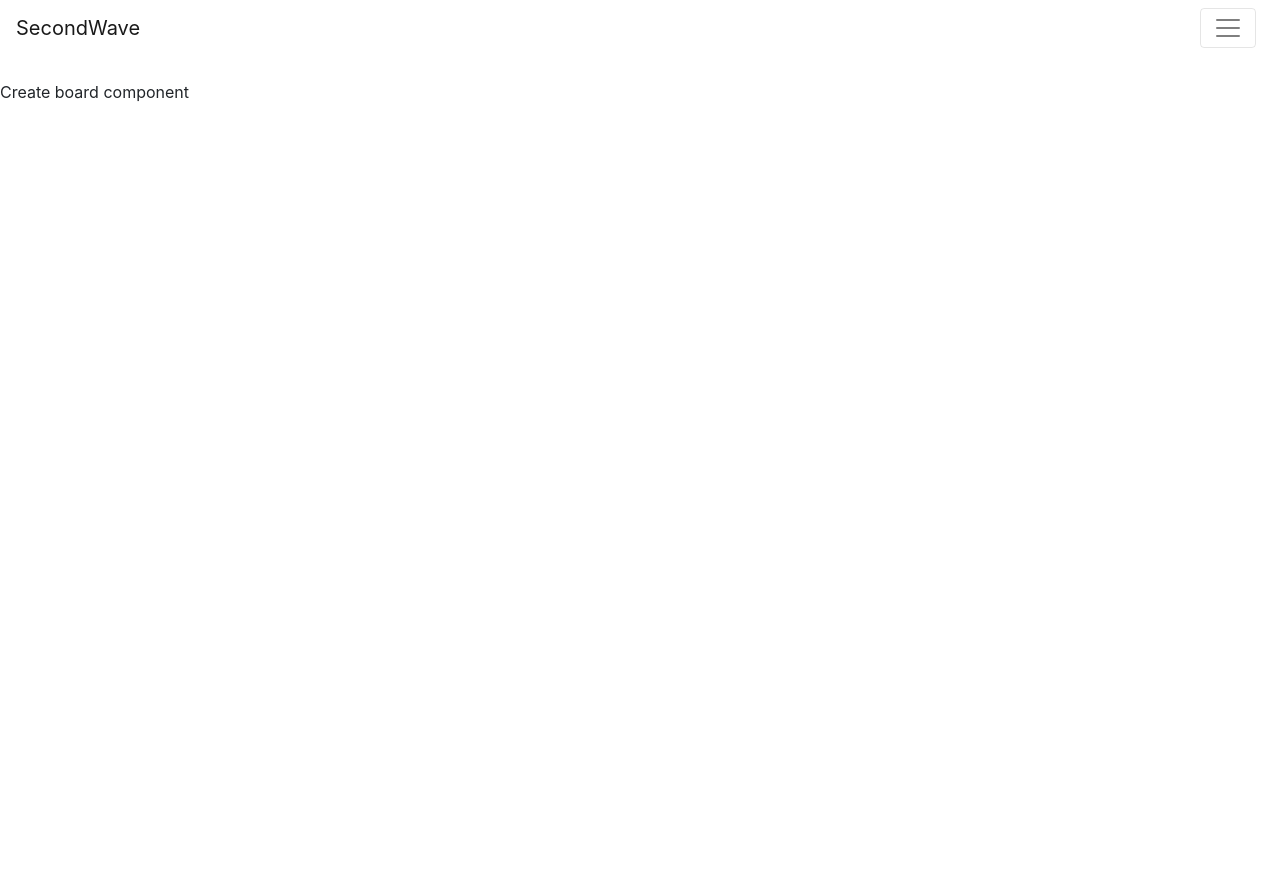
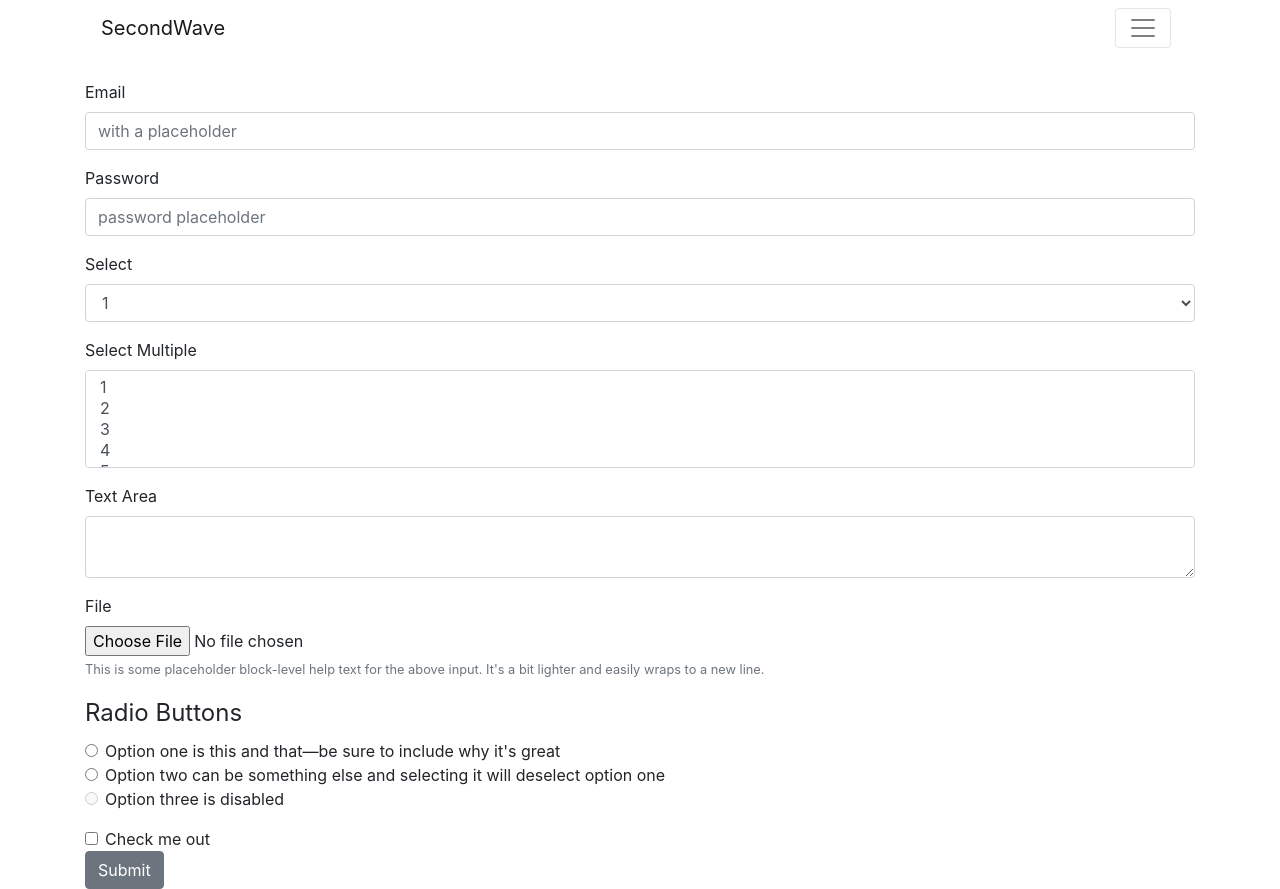
Before and after one commit to ted-scanlan/secondwave, a React (Create React App) app: page /create in a window 1280 px wide. Before the commit the page ends 800 px from the top, so only its background shows below. Built offline with nearby package versions, Linux system fonts and the light colour scheme.

Commit message:
post a board form added - will need to adda foreign key

```diff
--- a/src/App.js
+++ b/src/App.js
@@ -13,11 +13,13 @@ import CreateUser from "./components/create-user.component";
 function App() {
   return (
     <Router>
-    <Navbar1 />
-    <br/>
-    <Route path="/" exact component={BoardsList} />
-    <Route path="/create" exact component={CreateBoard} />
-    <Route path="/user" exact component={CreateUser} />
+    <div className="container">
+      <Navbar1 />
+      <br/>
+      <Route path="/" exact component={BoardsList} />
+      <Route path="/create" exact component={CreateBoard} />
+      <Route path="/user" exact component={CreateUser} />
+    </div>
 
     </Router>
   );
--- a/src/components/create-board.component.js
+++ b/src/components/create-board.component.js
@@ -1,13 +1,78 @@
 import React, { Component } from 'react';
+import { Button, Form, FormGroup, Label, Input, FormText } from 'reactstrap';
 
 class CreateBoard extends Component {
 
   constructor(props) {
     super(props);
     this.state = {
+      description: '',
+      location: '',
+      contact: '',
+      price: 0,
+      date: new Date(),
 
     }
+
+    this.onChangeDescription = this.onChangeDescription.bind(this);
+    this.onChangeLocation = this.onChangeLocation.bind(this);
+    this.onChangePrice = this.onChangePrice.bind(this);
+    this.onChangeContact = this.onChangeContact.bind(this);
+    this.onChangeDate = this.onChangeDate.bind(this);
+
+
   }
+
+  componentDidMount() {     //this function runs right before the component loads on the page
+
+  }
+
+  onChangeDescription(e) {
+    this.setState({
+      description: e.target.value
+    })
+  }
+
+
+  onChangeLocation(e) {
+    this.setState({
+      location: e.target.value
+    })
+  }
+  onChangeContact(e) {
+    this.setState({
+      contact: e.target.value
+    })
+  }
+
+  onChangePrice(e) {
+    this.setState({
+      price: e.target.value
+    })
+  }
+
+  onChangeDate(date) {
+    this.setState({
+      date: date.target.value
+    })
+  }
+
+  onSubmit(e) {
+    e.preventDefault();
+
+    const exercise = {
+      username: this.state.username,
+      description: this.state.description,
+      location: this.state.location,
+      price: this.state.price,
+      date: this.state.date
+    }
+    console.log(exercise);
+
+    window.location = '/';
+
+  }
+
 
 
 
@@ -17,9 +82,76 @@ render() {
 
   return (
 
-    <div>
-    Create board component
-    </div>
+    <Form>
+    <FormGroup>
+      <Label for="exampleEmail">Email</Label>
+      <Input type="email" name="email" id="exampleEmail" placeholder="with a placeholder" />
+    </FormGroup>
+    <FormGroup>
+      <Label for="examplePassword">Password</Label>
+      <Input type="password" name="password" id="examplePassword" placeholder="password placeholder" />
+    </FormGroup>
+    <FormGroup>
+      <Label for="exampleSelect">Select</Label>
+      <Input type="select" name="select" id="exampleSelect">
+        <option>1</option>
+        <option>2</option>
+        <option>3</option>
+        <option>4</option>
+        <option>5</option>
+      </Input>
+    </FormGroup>
+    <FormGroup>
+      <Label for="exampleSelectMulti">Select Multiple</Label>
+      <Input type="select" name="selectMulti" id="exampleSelectMulti" multiple>
+        <option>1</option>
+        <option>2</option>
+        <option>3</option>
+        <option>4</option>
+        <option>5</option>
+      </Input>
+    </FormGroup>
+    <FormGroup>
+      <Label for="exampleText">Text Area</Label>
+      <Input type="textarea" name="text" id="exampleText" />
+    </FormGroup>
+    <FormGroup>
+      <Label for="exampleFile">File</Label>
+      <Input type="file" name="file" id="exampleFile" />
+      <FormText color="muted">
+        This is some placeholder block-level help text for the above input.
+        It's a bit lighter and easily wraps to a new line.
+      </FormText>
+    </FormGroup>
+    <FormGroup tag="fieldset">
+      <legend>Radio Buttons</legend>
+      <FormGroup check>
+        <Label check>
+          <Input type="radio" name="radio1" />{' '}
+          Option one is this and that—be sure to include why it's great
+        </Label>
+      </FormGroup>
+      <FormGroup check>
+        <Label check>
+          <Input type="radio" name="radio1" />{' '}
+          Option two can be something else and selecting it will deselect option one
+        </Label>
+      </FormGroup>
+      <FormGroup check disabled>
+        <Label check>
+          <Input type="radio" name="radio1" disabled />{' '}
+          Option three is disabled
+        </Label>
+      </FormGroup>
+    </FormGroup>
+    <FormGroup check>
+      <Label check>
+        <Input type="checkbox" />{' '}
+        Check me out
+      </Label>
+    </FormGroup>
+    <Button>Submit</Button>
+  </Form>
   );
 }
 }
--- a/src/components/navbar.component.js
+++ b/src/components/navbar.component.js
@@ -16,10 +16,13 @@ const Navbar1 = (props) => {         // this is a function component rather than
         <Collapse isOpen={!collapsed} navbar>
           <Nav navbar>
             <NavItem>
-              <NavLink href="/components/">Login</NavLink>
+              <NavLink href="/login">Login</NavLink>
             </NavItem>
             <NavItem>
-              <NavLink href="https://github.com/reactstrap/reactstrap">Search for a board</NavLink>
+              <NavLink href="/user">Sign up</NavLink>
+            </NavItem>
+            <NavItem>
+              <NavLink href="/create">Post a board</NavLink>
             </NavItem>
           </Nav>
         </Collapse>
```
Also changed, not shown: 1 other file (tests, documents, lock files or other folders).
